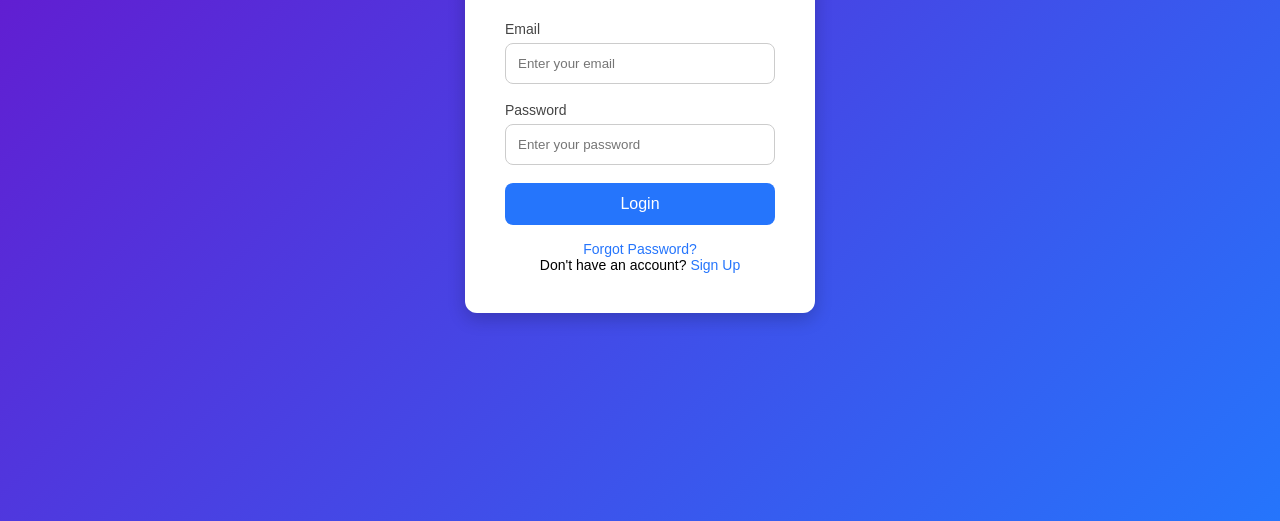
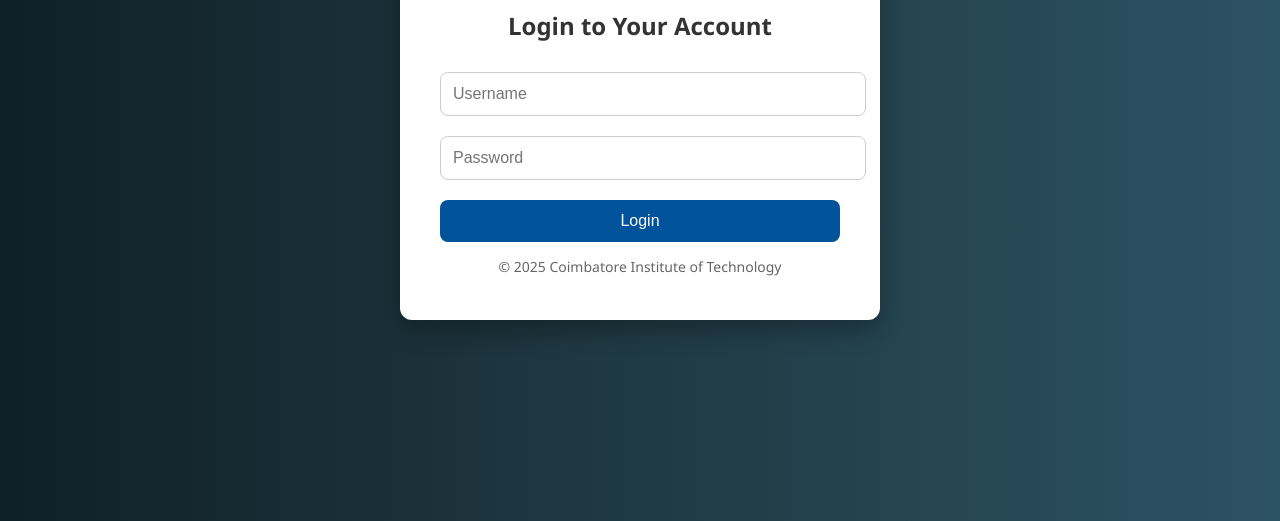
Before and after one commit to 71762305098/Manikandan, a plain HTML site: page index.html in a window 1280 px wide. Shown: the part 279-800 px from the top of the page. Drawn offline with Linux system fonts and the light colour scheme.

Commit message:
index.html

```diff
--- a/index.html
+++ b/index.html
@@ -2,114 +2,84 @@
 <html lang="en">
 <head>
     <meta charset="UTF-8">
-  <meta name="viewport" content="width=device-width, initial-scale=1.0">
-  <title>Login Page</title>
+    <title>CIT Login Page</title>
     <style>
-    * {
+        body {
             margin: 0;
             padding: 0;
-      box-sizing: border-box;
-      font-family: Arial, sans-serif;
-    }
-
-    body {
+            background: linear-gradient(to right, #0f2027, #203a43, #2c5364);
             height: 100vh;
+            font-family: 'Segoe UI', Tahoma, Geneva, Verdana, sans-serif;
             display: flex;
             justify-content: center;
             align-items: center;
-      background: linear-gradient(135deg, #6a11cb, #2575fc);
         }
 
         .login-container {
-      background: #fff;
-      padding: 40px;
+            background: #ffffff;
+            padding: 30px 40px;
             border-radius: 12px;
-      box-shadow: 0 6px 18px rgba(0,0,0,0.2);
+            box-shadow: 0 10px 25px rgba(0, 0, 0, 0.3);
+            text-align: center;
             width: 100%;
-      max-width: 350px;
+            max-width: 400px;
+        }
+
+        .logo {
+            width: 100px;
+            height: auto;
+            margin-bottom: 15px;
         }
 
         .login-container h2 {
-      text-align: center;
-      margin-bottom: 24px;
+            margin-bottom: 20px;
             color: #333;
         }
 
-    .input-group {
-      margin-bottom: 18px;
+        .login-container input[type="text"],
+        .login-container input[type="password"] {
+            width: 100%;
+            padding: 12px;
+            margin: 10px 0;
+            border: 1px solid #ccc;
+            border-radius: 8px;
+            font-size: 16px;
         }
 
-    .input-group label {
-      display: block;
-      margin-bottom: 6px;
-      font-size: 14px;
-      color: #444;
+        .login-container button {
+            width: 100%;
+            padding: 12px;
+            background-color: #00529B;
+            color: white;
+            border: none;
+            border-radius: 8px;
+            font-size: 16px;
+            cursor: pointer;
+            margin-top: 10px;
+            transition: background 0.3s ease;
         }
 
-    .input-group input {
-      width: 100%;
-      padding: 12px;
-      border: 1px solid #ccc;
-      border-radius: 8px;
-      outline: none;
-      transition: 0.3s;
+        .login-container button:hover {
+            background-color: #003f7f;
         }
 
-    .input-group input:focus {
-      border-color: #2575fc;
-      box-shadow: 0 0 5px rgba(37,117,252,0.4);
-    }
-
-    .login-btn {
-      width: 100%;
-      padding: 12px;
-      background: #2575fc;
-      border: none;
-      color: #fff;
-      font-size: 16px;
-      border-radius: 8px;
-      cursor: pointer;
-      transition: 0.3s;
-    }
-
-    .login-btn:hover {
-      background: #1b5edb;
-    }
-
-    .extra-links {
-      text-align: center;
-      margin-top: 16px;
+        .footer-text {
+            margin-top: 15px;
             font-size: 14px;
-    }
-
-    .extra-links a {
-      color: #2575fc;
-      text-decoration: none;
-    }
-
-    .extra-links a:hover {
-      text-decoration: underline;
+            color: #666;
         }
     </style>
 </head>
 <body>
     <div class="login-container">
-    <h2>Login</h2>
-    <form>
-      <div class="input-group">
-        <label for="email">Email</label>
-        <input type="email" id="email" placeholder="Enter your email" required>
-      </div>
-      <div class="input-group">
-        <label for="password">Password</label>
-        <input type="password" id="password" placeholder="Enter your password" required>
-      </div>
-      <button type="submit" class="login-btn">Login</button>
-      <div class="extra-links">
-        <p><a href="#">Forgot Password?</a></p>
-        <p>Don't have an account? <a href="#">Sign Up</a></p>
-      </div>
+        <img src="citlogo.jpg" alt="CIT Logo" class="logo">
+        <h2>Login to Your Account</h2>
+        <form action="/login" method="post">
+            <input type="text" name="username" placeholder="Username" required>
+            <input type="password" name="password" placeholder="Password" required>
+            <button type="submit">Login</button>
         </form>
+        <p class="footer-text">© 2025 Coimbatore Institute of Technology</p>
     </div>
 </body>
 </html>
```
Lines whose indentation alone changed are shown as unchanged.
